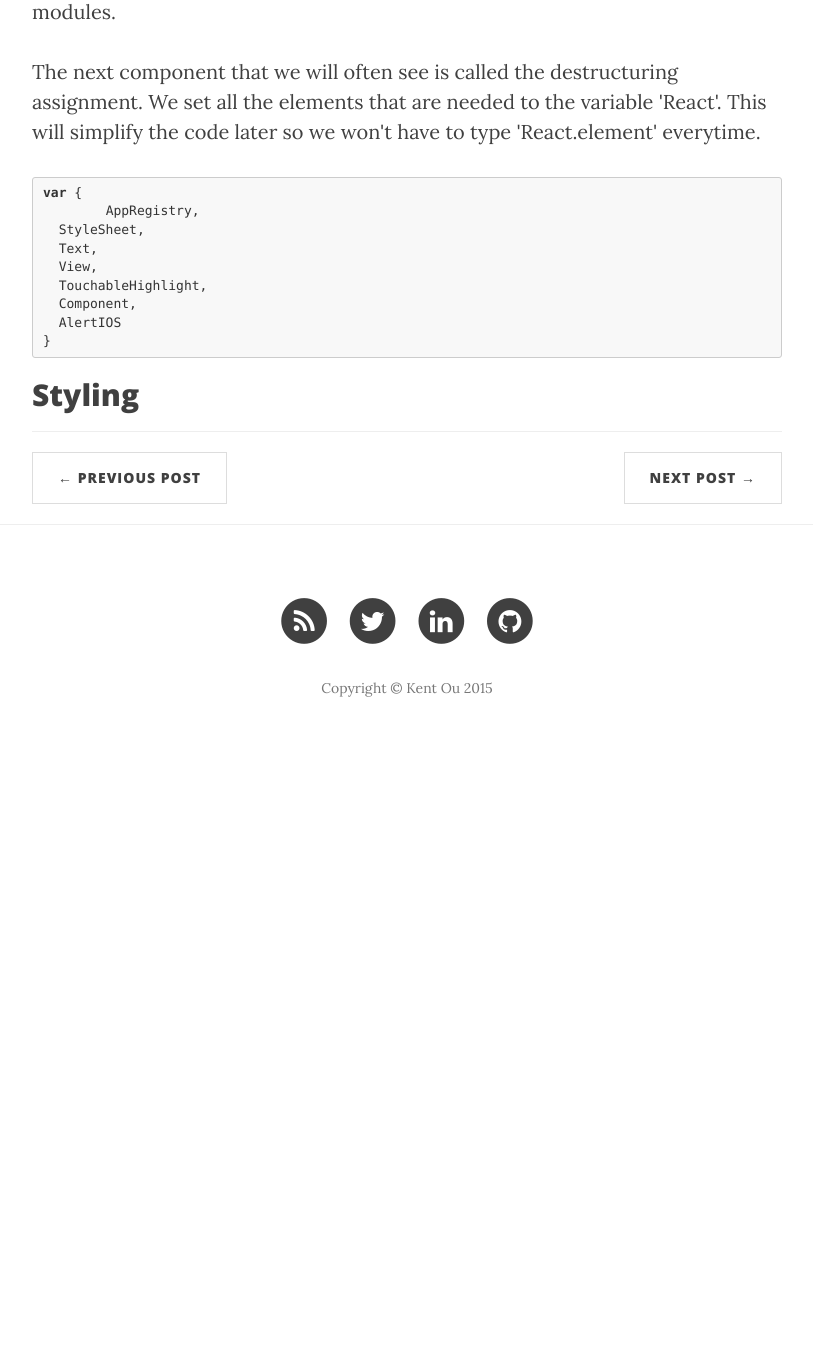
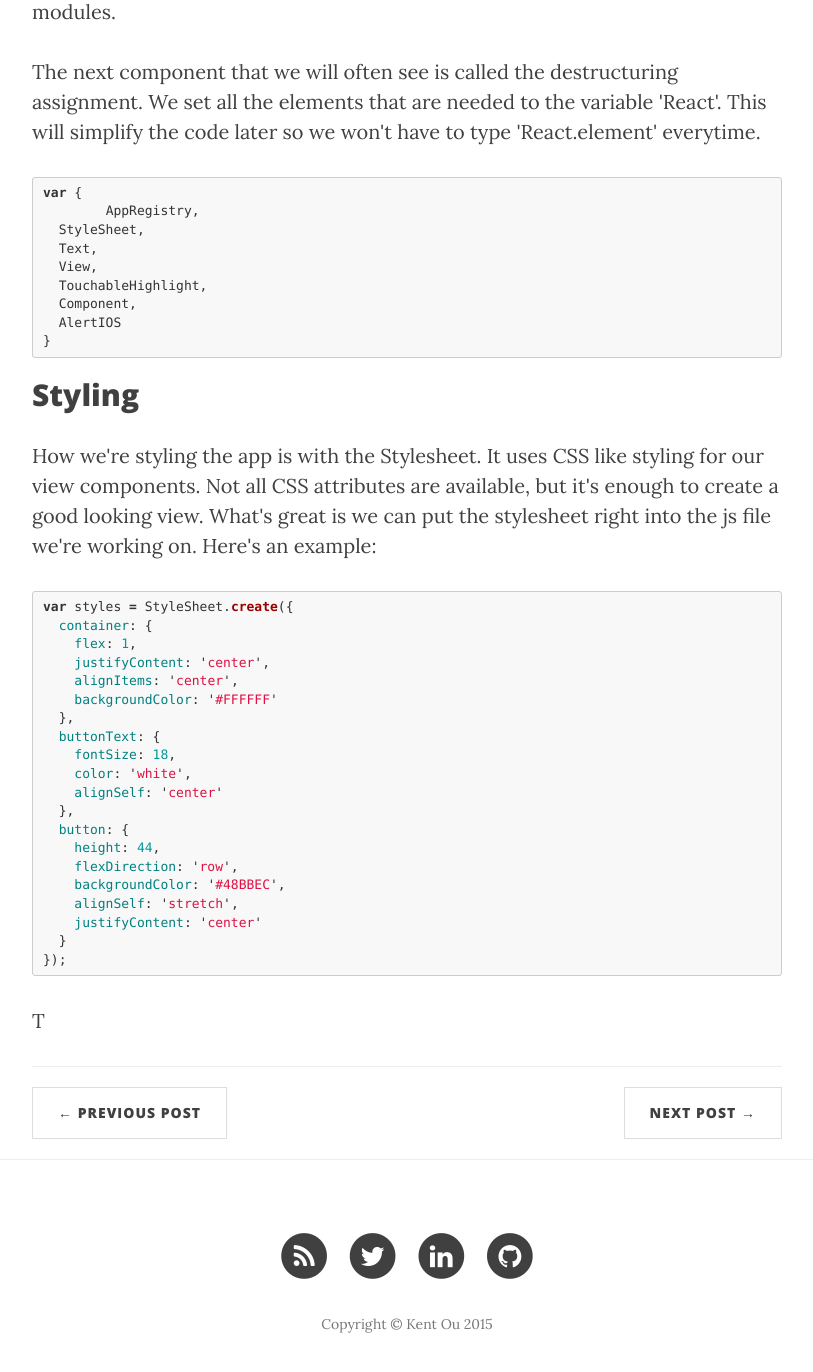
Before and after one commit to kent10ou/kent10ou.github.io, a Jekyll site: the page built from _posts/2015-08-31-Intro-to-React-Native.md, in a window 1280 px wide and 1400 px high, scrolled down 1589 px. Shown: the top 1372 px of the window, without its empty margins (233-1046 px from the left). Built offline with Jekyll 4.4.1, drawn with Linux system fonts in a browser that asks for light colours; nearby versions of some CDN libraries; comment, search, counter and statistics services are not loaded; before the commit the page ends 2353 px from its top, so only the background shows below that.

Commit message:
fixing intro to RN

```diff
--- a/_posts/2015-08-31-Intro-to-React-Native.md
+++ b/_posts/2015-08-31-Intro-to-React-Native.md
@@ -51,3 +51,29 @@ var {
 {% endhighlight %}
 
 ##Styling
+<p>How we're styling the app is with the Stylesheet. It uses CSS like styling for our view components. Not all CSS attributes are available, but it's enough to create a good looking view. What's great is we can put the stylesheet right into the js file we're working on. Here's an example:</p>
+
+{% highlight javascript %}
+var styles = StyleSheet.create({
+  container: {
+    flex: 1,
+    justifyContent: 'center',
+    alignItems: 'center',
+    backgroundColor: '#FFFFFF'
+  },
+  buttonText: {
+    fontSize: 18,
+    color: 'white',
+    alignSelf: 'center'
+  },
+  button: {
+    height: 44,
+    flexDirection: 'row',
+    backgroundColor: '#48BBEC',
+    alignSelf: 'stretch',
+    justifyContent: 'center'
+  }
+});
+{% endhighlight %}
+
+T
```
